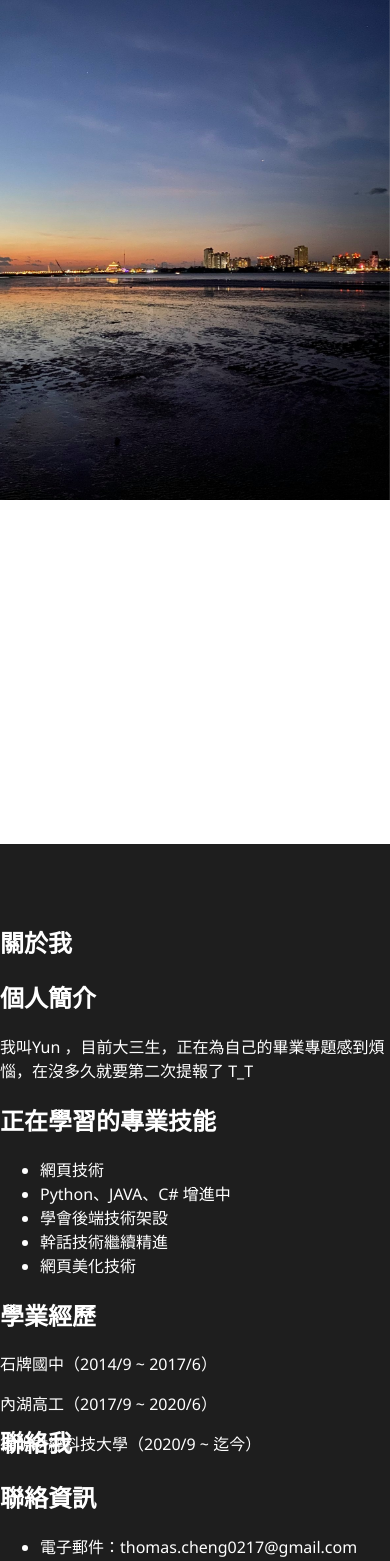
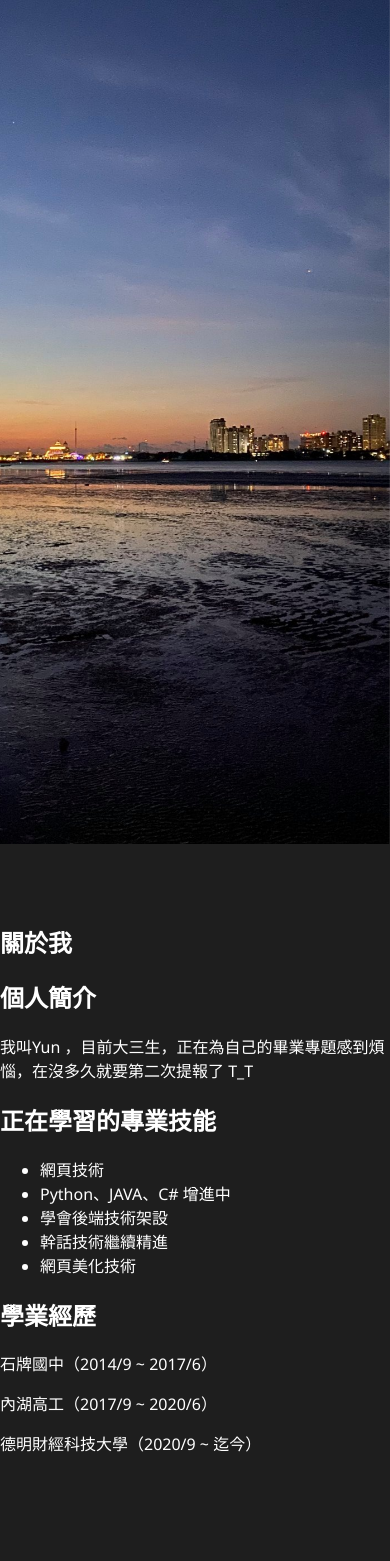
Before and after one commit to error19137/yunnn, a React (Vite) app: page / in a window 390 px wide. Shown: the top 1561 px of the page. Built offline with nearby package versions, Linux system fonts and the light colour scheme.

Commit message:
手機 CSS 更新

```diff
--- a/src/index.css
+++ b/src/index.css
@@ -176,7 +176,7 @@ img {
   }
 }
 
-@media only screen and (max-width: 768px) {
+@media screen and (max-width: 768px) {
   #header {
     height: auto;
     flex-direction: column;
@@ -190,7 +190,7 @@ img {
   }
 
   #home-img {
-    max-height: 500px;
+    height: 100vh;
   }
 
   #about,
@@ -198,7 +198,7 @@ img {
   #contact,
   #friend,
   #cc {
-    max-height: 500px;
+    height: 100vh;
     padding-top: 80px;
   }
 
@@ -207,7 +207,6 @@ img {
   }
 
   #foo1, #foo2 {
-    flex-direction: column;
     text-align: center;
   }
 
@@ -223,7 +222,7 @@ img {
 }
 
 
-@media only screen and (max-device-width: 600px) and (orientation: landscape) {
+@media screen and (max-device-width: 600px) and (orientation: landscape) {
   #header {
     height: 60px;
   }
```
